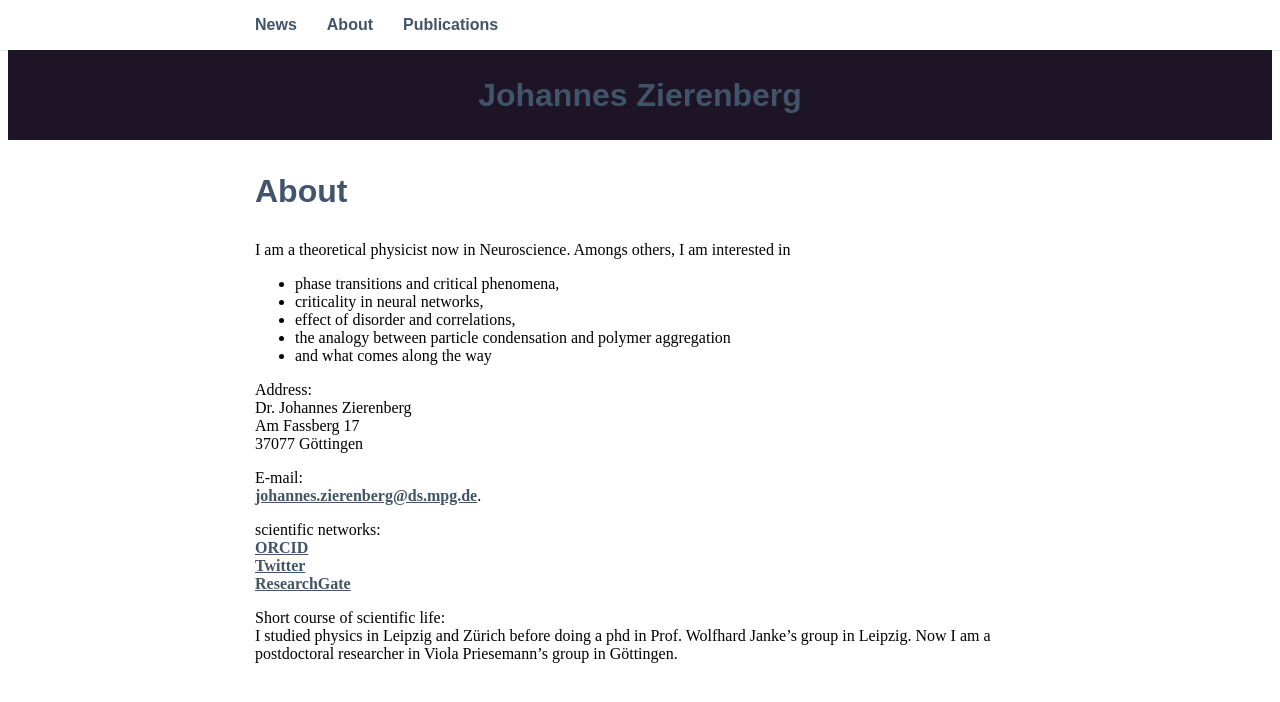
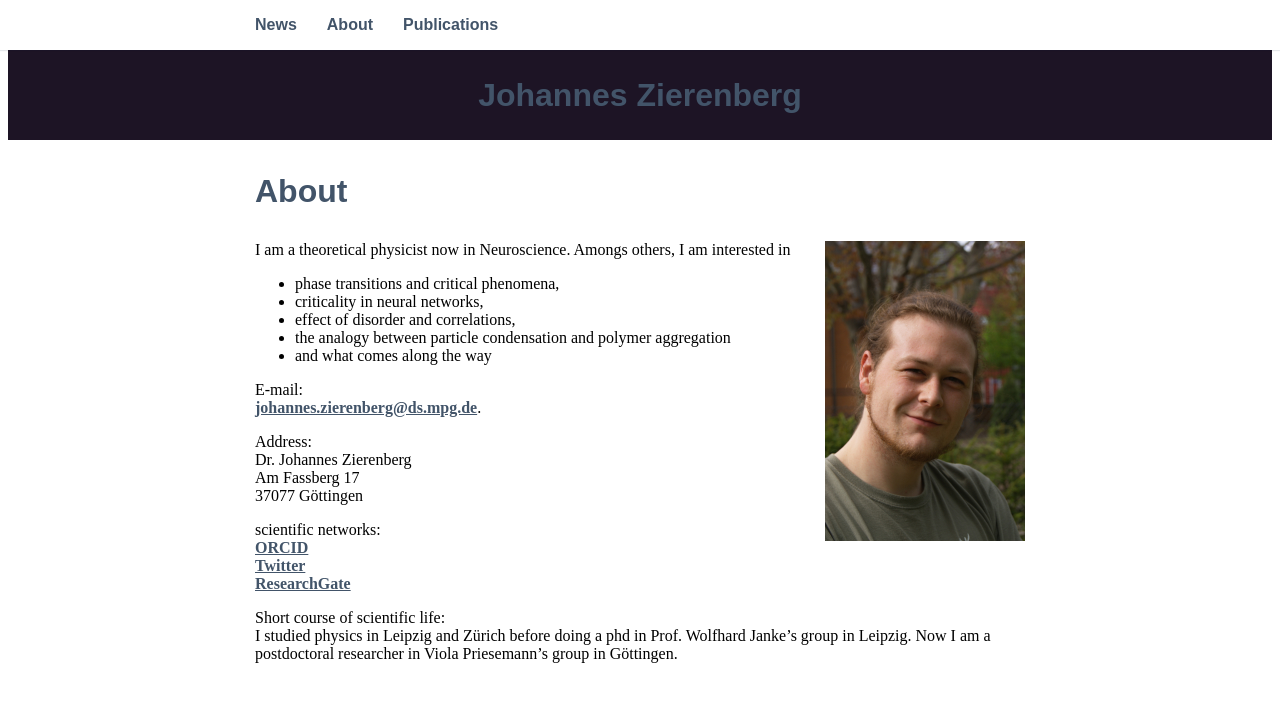
Before and after one commit to zierenberg/zierenberg.github.io, a Jekyll site: the page built from _pages/02_about.md, in a window 1280 px wide. Shown: the top 702 px of the page. Built offline with Jekyll 4.4.1, drawn with Linux system fonts in a browser that asks for light colours; some web fonts are replaced.

Commit message:
added image

```diff
--- a/_pages/02_about.md
+++ b/_pages/02_about.md
@@ -3,6 +3,9 @@ layout: page
 title: About
 permalink: /about/
 ---
+
+<img style="float: right; margin-left: 5px" width="200px" src="../data/profile.jpg">
+
 
 I am a theoretical physicist now in Neuroscience. Amongs others, I am
 interested in
@@ -13,14 +16,13 @@ interested in
 - the analogy between particle condensation and polymer aggregation
 - and what comes along the way
 
+E-mail:<br>
+[johannes.zierenberg@ds.mpg.de](mailto:johannes.zierenberg@ds.mpg.de).
+
 Address:<br>
-<!--![profile image](./ "Johannes Zierenberg")-->
 Dr. Johannes Zierenberg<br>
 Am Fassberg 17<br>
 37077 Göttingen
-
-E-mail:<br>
-[johannes.zierenberg@ds.mpg.de](mailto:johannes.zierenberg@ds.mpg.de).
 
 scientific networks:<br>
 [ORCID](http://orcid.org/0000-0001-5840-3791)<br>
```
Also changed, not shown: data/profile.jpg (added).
